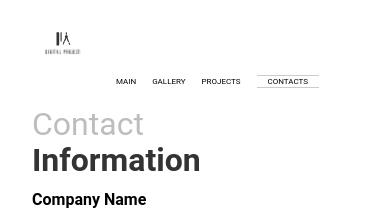
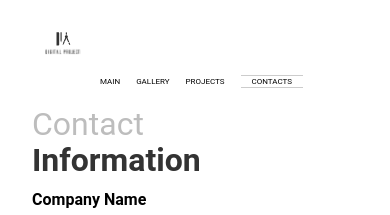
Before and after one commit to Agonsi123/LandPageDesign, a React (Vite) app: page /contacts in a window 390 px wide. Shown: the top 215 px of the page. Built offline with nearby package versions, Linux system fonts and the light colour scheme; a web font is replaced by a local one.

Commit message:
Update Header.jsx

```diff
--- a/src/components/Header.jsx
+++ b/src/components/Header.jsx
@@ -7,12 +7,12 @@ import './Header.css'
 const Header = () => {
   return (
     <div className='font-[Roboto]'>
-        <header className='mb-32 md:mb-4'>
+        <header className='mb-32 md:mt-8'>
             <nav className='flex justify-between items-center w-[92%] mx-auto'>
-                <div className='size-9 md:size-full'>
+                <div className='size-9 sm:size-full'>
                     <img src={image12} alt="" />
                 </div>
-                <div className='md:static absolute md:min-h-fit min-h-[20vh] left-4 top-[8%] ml-20 mt-[-4.4rem] md:mt-2 md:w-auto flex items-center px-5 '>
+                <div className='md:static absolute md:min-h-fit min-h-[20vh] left-4 top-[8%] ml-16 mt-[-4.4rem] md:mt-2 md:w-auto flex items-center px-5 '>
                     <ul className='flex md:flex-row md:items-center md:gap-[9.8vw] gap-4'>
                             <li className='hover:text-blue-500 text-[8px] md:text-[12px]'>
                                 <NavLink to="/">
```
